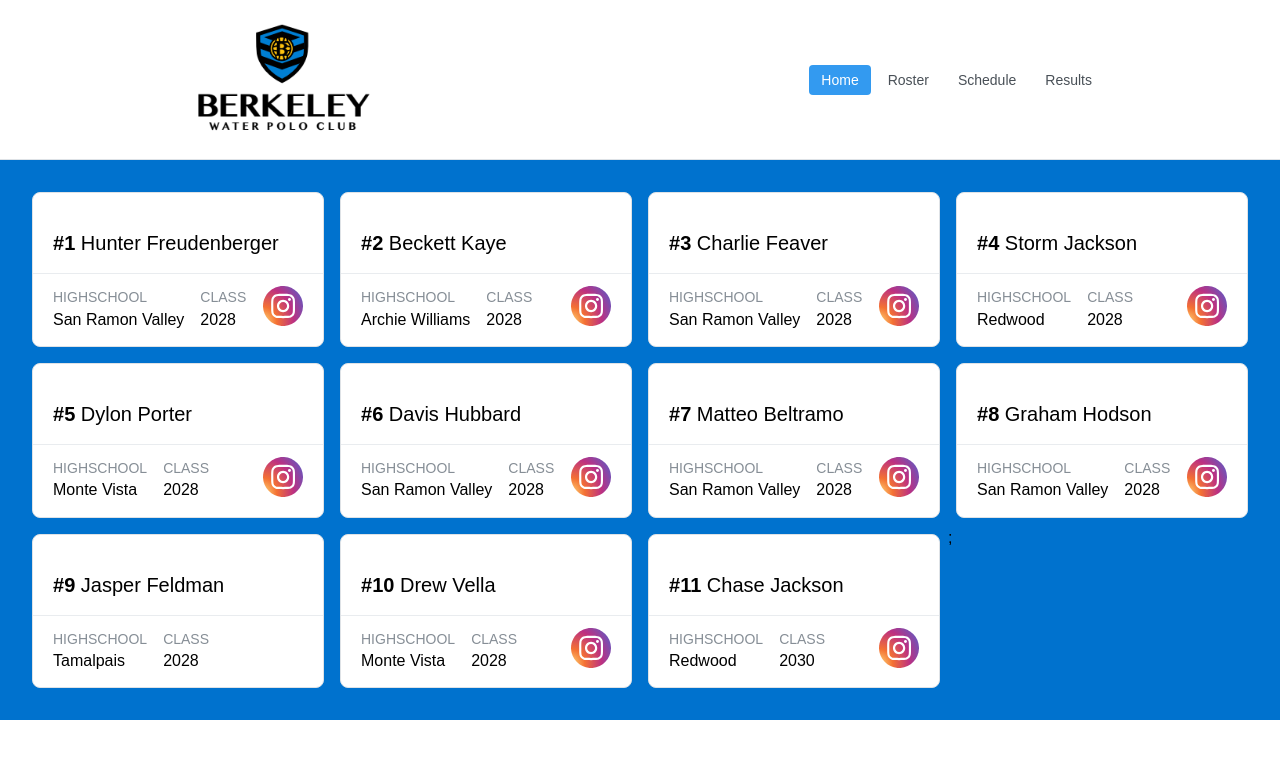
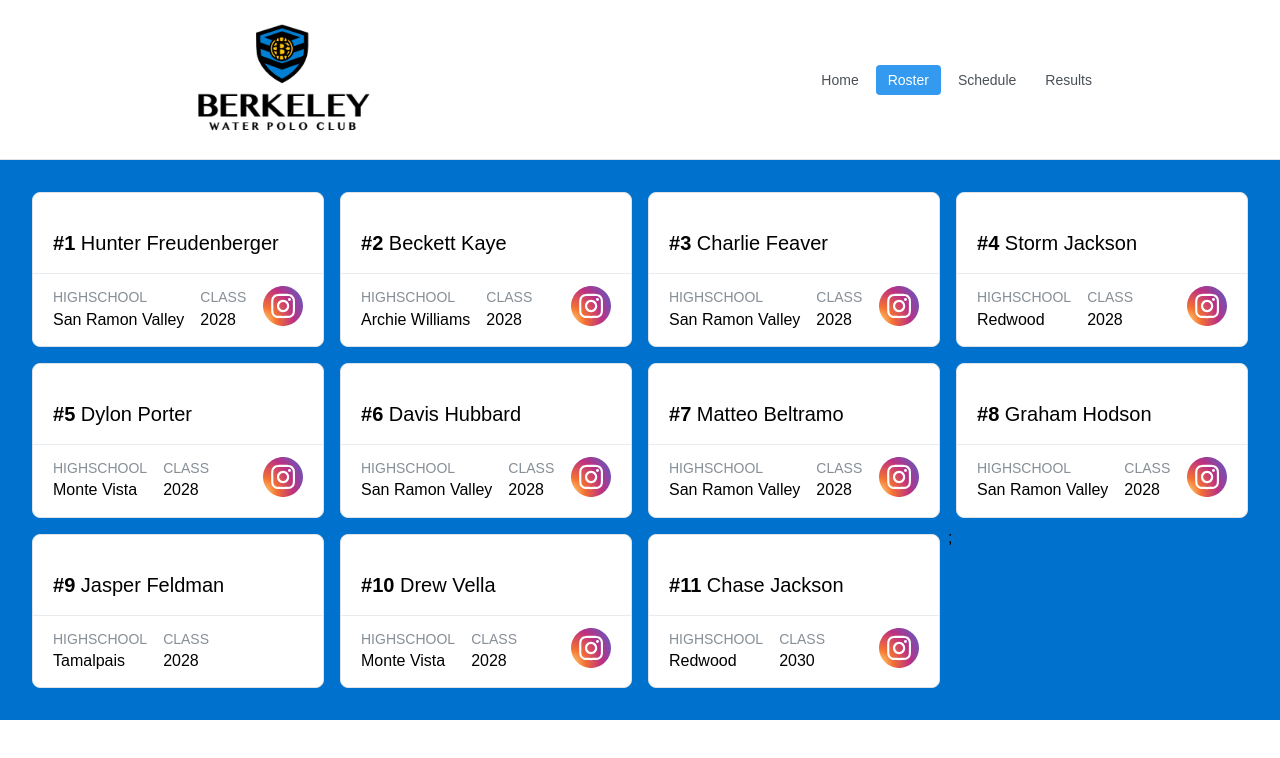
Before and after one commit to curtischen03/BerkeleyWPC, a Next.js app: page /roster in a window 1280 px wide. Shown: the top 758 px of the page. Built offline with nearby package versions, Linux system fonts and the light colour scheme.

Commit message:
Fix navbar issue

```diff
--- a/components/HeaderSimple.tsx
+++ b/components/HeaderSimple.tsx
@@ -1,6 +1,6 @@
 "use client";
 
-import { useState } from "react";
+import { usePathname } from "next/navigation"; // Import this
 import { Burger, Container, Group, Collapse, Stack, Box } from "@mantine/core";
 import { useDisclosure } from "@mantine/hooks";
 import classes from "./HeaderSimple.module.css";
@@ -15,32 +15,16 @@ const links = [
 
 export function HeaderSimple() {
   const [opened, { toggle, close }] = useDisclosure(false);
-  const [active, setActive] = useState(links[0].link);
+  const pathname = usePathname(); // Get the current URL path
 
-  const desktopItems = links.map((link) => (
+  const items = links.map((link) => (
     <Link
       key={link.label}
       href={link.link}
       className={classes.link}
-      data-active={active === link.link || undefined}
-      onClick={() => {
-        setActive(link.link);
-      }}
-    >
-      {link.label}
-    </Link>
-  ));
-
-  const mobileItems = links.map((link) => (
-    <Link
-      key={link.label}
-      href={link.link}
-      className={classes.link}
-      data-active={active === link.link || undefined}
-      onClick={() => {
-        setActive(link.link);
-        close();
-      }}
+      // Check if current pathname matches the link
+      data-active={pathname === link.link || undefined}
+      onClick={close} // Just close the mobile menu; no need to set state!
     >
       {link.label}
     </Link>
@@ -56,7 +40,7 @@ export function HeaderSimple() {
             className={classes.logo}
           />
           <Group gap={5} visibleFrom="xs">
-            {desktopItems}
+            {items}
           </Group>
 
           <Burger opened={opened} onClick={toggle} hiddenFrom="xs" size="sm" />
@@ -64,7 +48,7 @@ export function HeaderSimple() {
       </header>
       <Collapse in={opened} hiddenFrom="xs">
         <Stack align="center" gap="md" py="md">
-          {mobileItems}
+          {items}
         </Stack>
       </Collapse>
     </Box>
```
